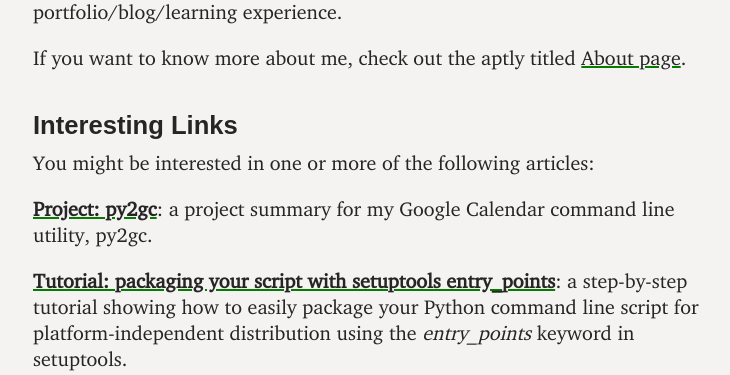
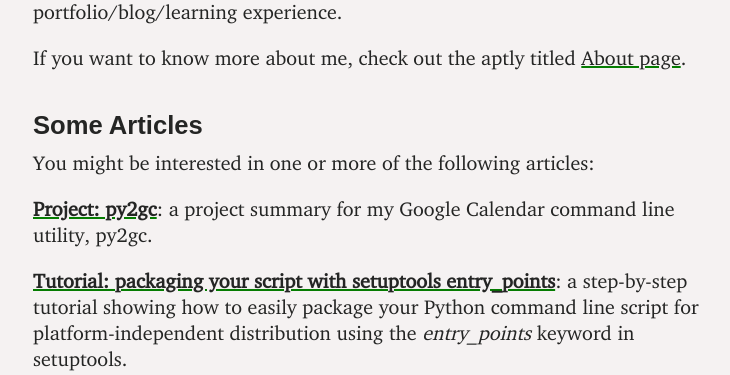
Before and after one commit to stefanpf/flask-website, a Flask app: page / in a window 1280 px wide. Shown: the part 246-621 px from the top of the page, without its empty margins (288-1018 px from the left). Run offline with Flask 2, Linux system fonts and the light colour scheme.

Commit message:
small correction

```diff
--- a/app/templates/index.html
+++ b/app/templates/index.html
@@ -9,7 +9,7 @@
         <p>If you want to know more about me, check out the aptly titled <a href="{{ url_for('main.about')}}">About page</a>.</p>
     </section>
     <section>
-        <h2>Interesting Links</h2>
+        <h2>Some Articles</h2>
         <p>
             You might be interested in one or more of the following articles:
         </p>
```
